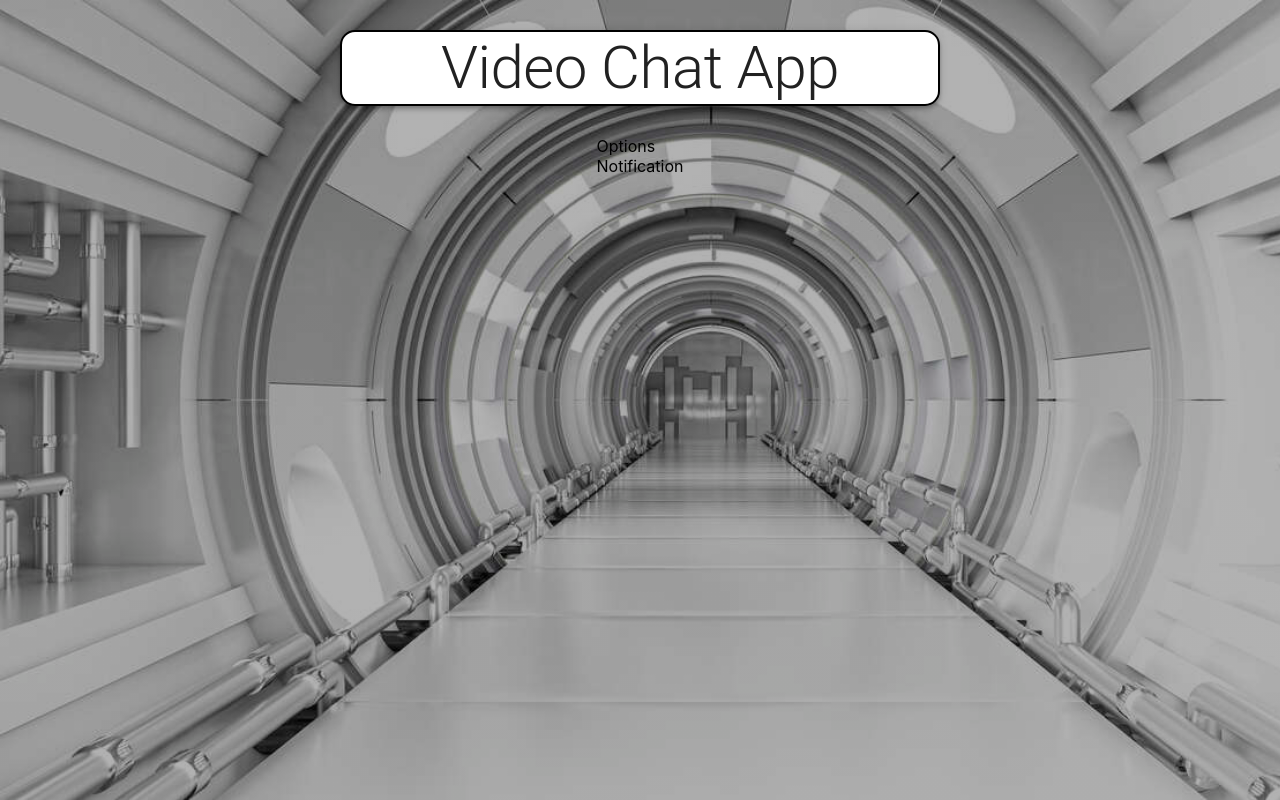
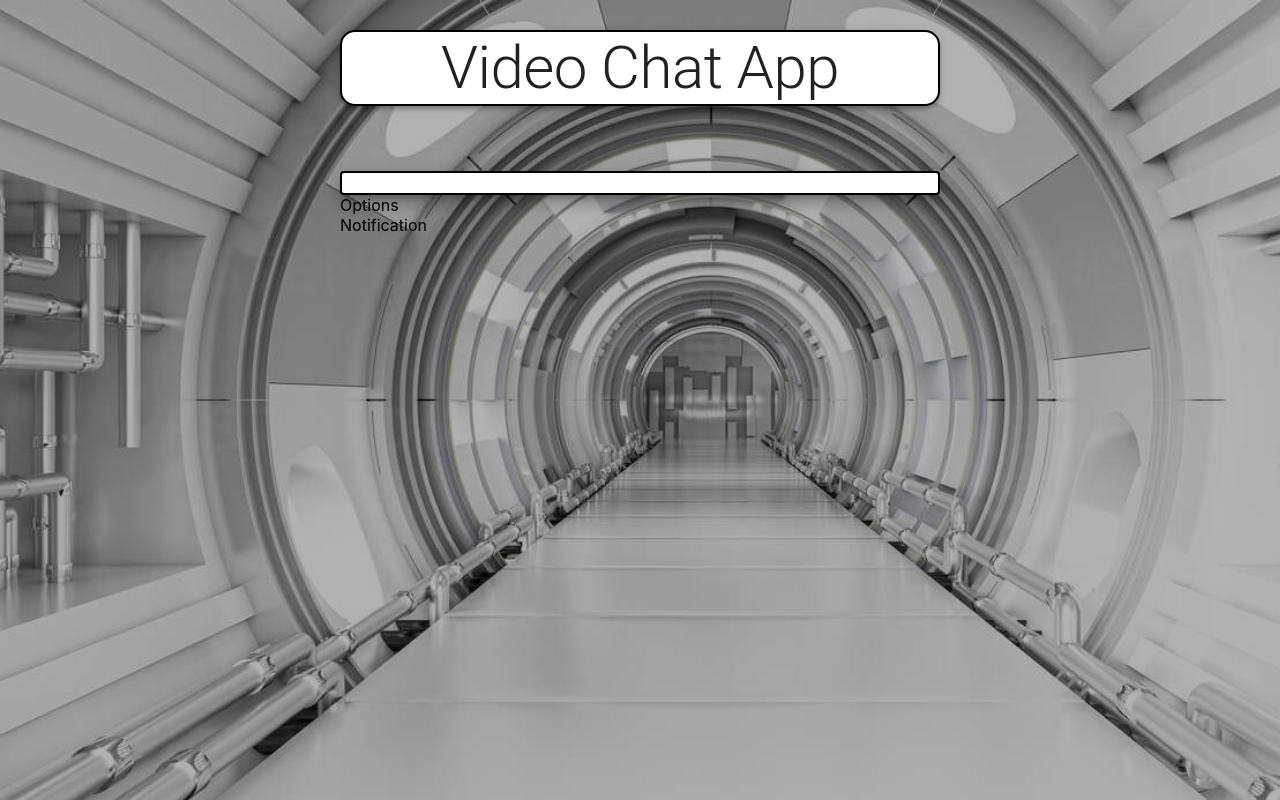
Before and after one commit to DeeIdowu/VideoChatApp, a React (Create React App) app in the folder client/: page / in a window 1280 px wide. Built offline with nearby package versions, Linux system fonts and the light colour scheme; no server answers.

Commit message:
added styles

```diff
--- a/client/src/components/Options.jsx
+++ b/client/src/components/Options.jsx
@@ -40,12 +40,15 @@ const useStyles = makeStyles((theme) => ({
 const Options = ({children}) => {
     const {me, callAccepted, name, setName, callEnded, leaveCall, callUser} = useContext(SocketContext);
     const [idToCall, setIdToCall] = useState('');
+    const classes = useStyles();
 
     return (
-        <div>
+        <Container className={classes.container}>
+            <Paper elevation={10} className={classes.paper}>
+            </Paper>
            Options
            {children}
-        </div>
+        </Container>
     )
 }
 
```
